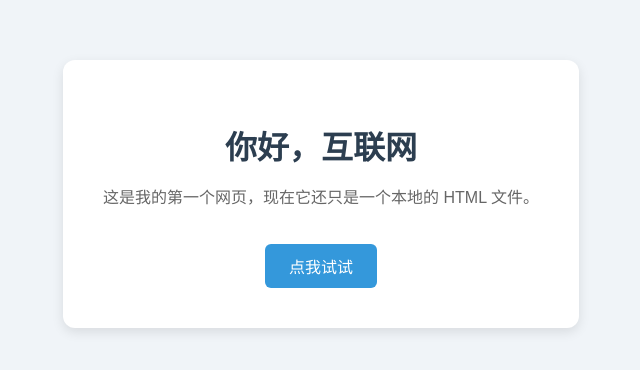
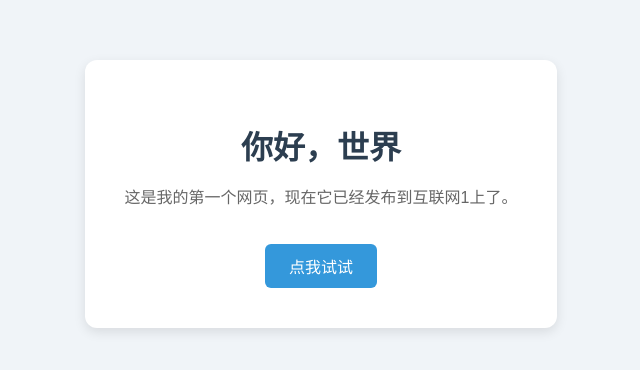
Before and after one commit to LeFahong/zero-to-tech, a plain HTML site: page zero-to-tech.html in a window 1280 px wide. Shown: the part 206-576 px from the top of the page, without its empty margins (319-959 px from the left). Drawn offline with Linux system fonts and the light colour scheme.

Commit message:
修改了首页文案

```diff
--- a/zero-to-tech.html
+++ b/zero-to-tech.html
@@ -8,8 +8,8 @@
   </head>
   <body>
     <div class="card">
-      <h1>你好，互联网</h1>
-      <p id="msg">这是我的第一个网页，现在它还只是一个本地的 HTML 文件。</p>
+      <h1>你好，世界</h1>
+      <p id="msg">这是我的第一个网页，现在它已经发布到互联网1上了。</p>
       <button onclick="changeText()">点我试试</button>
     <div>
 
```
